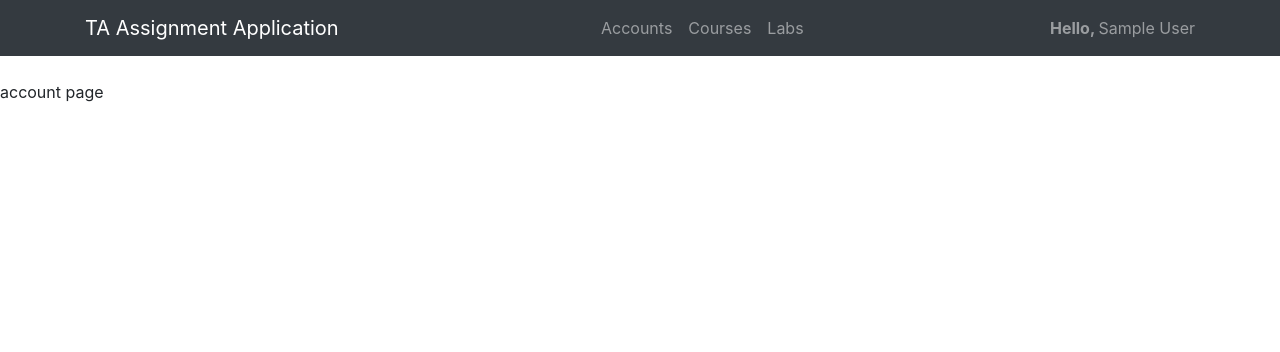
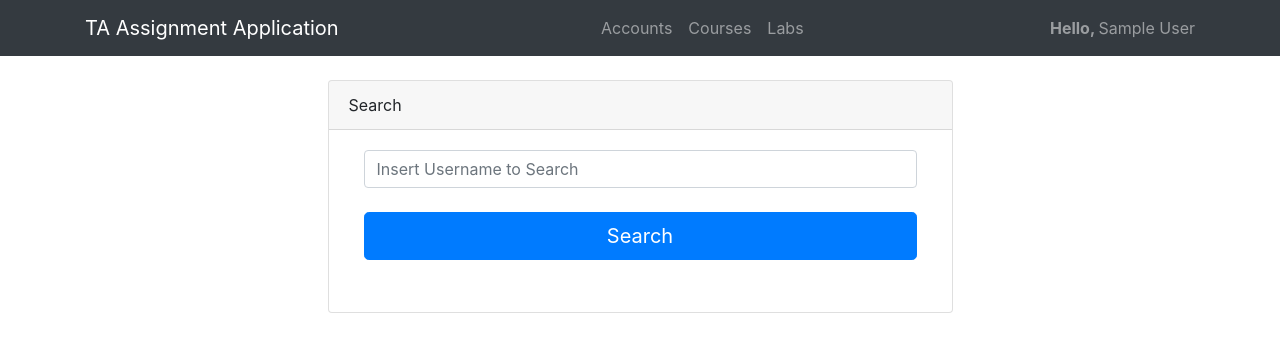
Before and after one commit to adkanyer/CS361Django, a Django app: page /account/ in a window 1280 px wide. Shown: the top 352 px of the page. Run offline with Django 3.2, Linux system fonts and the light colour scheme; tables that the repository leaves empty hold one stand-in row (values such as "Sample post"); some libraries are stand-ins or nearby versions.

Commit message:
A heckton of stuff
Added view_info to the homepage
Added account view_info with search
Started view_accounts

```diff
--- a/TaApp/DjangoModelInterface.py
+++ b/TaApp/DjangoModelInterface.py
@@ -137,35 +137,42 @@ class DjangoModelInterface(DataInterface):
     def get_private_info(self, user):
         info = ContactInfo.objects.filter(account__name=user.username).first()
         hours = OfficeHour.objects.filter(contact_info=info)
-        s = ""
-        s += "Username: " + user.username + "\n"
-        s += "Role: " + user.role + "\n"
+
+        s = {"username": "","name":"","lname":"","email":"","address":"","phone":"","hours":""}
+
+        s["username"] = user.username
+        s["role"] = user.role
         if info.first_name is not None and info.last_name is not None:
-            s += "Name: " + info.first_name + " " + info.last_name + "\n"
+            s["name"] = info.first_name
+            s["lname"] = info.last_name
+        if info.email is not None:
+            s["email"] = info.email
+        office_hours = ""
         if info.address is not None:
-            s += "Address: " + info.address + "\n"
+            s["address"] = info.address
+        for hour in hours:
+            hours += hour.time + " "
+        s["hours"] = office_hours
         if info.phone is not None:
-            s += "Phone: " + info.phone + "\n"
-        if info.email is not None:
-            s += "Email: " + info.email + "\n"
-        s += "Office Hours: "
-        for hour in hours:
-            s += hour.time + " "
+            s["phone"] = info.phone
         return s
 
     def get_public_info(self, user):
         info = ContactInfo.objects.filter(account__name=user.username).first()
         hours = OfficeHour.objects.filter(contact_info=info)
-        s = ""
-        s += "Username: " + user.username + "\n"
-        s += "Role: " + user.role + "\n"
+
+        s = {"username": "", "name": "", "lname": "", "email": "", "hours": ""}
+        s["username"] = user.username
+        s["role"] = user.role
         if info.first_name is not None and info.last_name is not None:
-            s += "Name: " + info.first_name + " " + info.last_name + "\n"
+            s["name"] = info.first_name
+            s["lname"] = info.last_name
         if info.email is not None:
-            s += "Email: " + info.email + "\n"
-        s += "Office Hours: "
+            s["email"] = info.email
+        office_hours = ""
         for hour in hours:
-            s += hour.time + " "
+            hours += hour.time + " "
+        s["hours"] = office_hours
         return s
 
     def edit_phone(self, account_name, phone_number):
--- a/TaApp/views.py
+++ b/TaApp/views.py
@@ -18,19 +18,26 @@ class Home(View):
 
     def get(self, request):
         user = str(self.environ.database.get_logged_in())
+        data = None
 
-        return render(request, "main/index.html", {"user": user, "response": ""})
+        if user != "":
+            data = self.ui.command("view_info", "")
+
+        return render(request, "main/index.html", {"user": user, "response": data})
 
     def post(self, request):
-        response = None
         if request.POST["form"] == "login":
             self.ui.command("login", {"username": request.POST["username"], "password": request.POST["password"]})
         if request.POST["form"] == "logout":
             self.ui.command("logout", "")
 
         user = str(self.environ.database.get_logged_in())
+        data = None
+        if user != "":
+            data = self.ui.command("view_info", "")
 
-        return render(request, "main/index.html", {"user": user, "response": response, "message": str(self.environ.message)})
+        user = str(self.environ.database.get_logged_in())
+        return render(request, "main/index.html", {"user": user, "response": data, "message": str(self.environ.message)})
 
 
 class Accounts(View):
@@ -44,14 +51,23 @@ class Accounts(View):
 
     def get(self, request):
         user = str(self.environ.database.get_logged_in())
+        role = self.environ.user.role
+        accounts = None
 
-        return render(request, "main/account.html", {"user": user, "response": ""})
+        if role == "administrator" or role == "supervisor":
+            accounts = self.ui.command("view_accounts", "")
+
+        return render(request, "main/account.html", {"user": user, "role": role, "accounts": accounts})
 
     def post(self, request):
         response = None
         user = str(self.environ.database.get_logged_in())
+        role = self.environ.user.role
 
-        return render(request, "main/account.html", {"user": user, "response": response, "message": str(self.environ.message)})
+        if request.POST["form"] == "view_info":
+            response = self.ui.command("view_info", {"username": request.POST["username"]})
+
+        return render(request, "main/account.html", {"user": user, "response": response, "message": str(self.environ.message), "role": role})
 
 
 class Courses(View):
--- a/TaCLI/Components/AccountCommands.py
+++ b/TaCLI/Components/AccountCommands.py
@@ -80,10 +80,6 @@ class ViewAccounts(Command.Command):
     def action(self, args):
         result = ""
 
-        if len(args) != 1:
-            self.environment.debug("Invalid arguments.")
-            return "ERROR"
-
         if self.environment.user is None:
             self.environment.debug("You must be logged in to perform this action.")
             return "ERROR"
@@ -120,15 +116,17 @@ class ViewInfo(Command.Command):
             self.environment.debug("You must be logged in to perform this action.")
             return "ERROR"
 
-        if len(args) == 1:
+        if args == "":
             user = self.environment.database.get_user(self.environment.database.get_logged_in())
             return self.environment.database.get_private_info(user)
         else:
-            user = self.environment.database.get_user(args[1])
+            user = self.environment.database.get_user(args["username"])
             if user is not None:
                 if self.environment.user.get_role() not in ["administrator", "supervisor"]:
+                    print("public")
                     return self.environment.database.get_public_info(user)
                 else:
+                    print("private")
                     return self.environment.database.get_private_info(user)
 
             else:
--- a/templates/main/account.html
+++ b/templates/main/account.html
@@ -25,11 +25,59 @@
                 </ul>
             </div>
         </nav>
-
-
         <br>
 
-        account page
+        <div class="row">
+            <div class="col-3"></div>
+            <div class="col-lg-6">
+                <div class="card">
+                    <div class="card-header">Search</div>
+                    <div class="card-body">
+                        {% if message != "" and message is not None%}
+                            <div class="alert alert-danger" role="alert">
+                                {{  message }}
+                            </div>
+                        {% endif %}
+                        <form method="post" action="/account/" class="input-group">
+                            <div class="form-group col-lg-12">
+                                {% csrf_token %}
+                                <input type="text" name="username" placeholder="Insert Username to Search" id="username" class="form-control">
+                                <br>
+                                <p><button class="btn btn-primary btn-lg btn-block" name="form" value="view_info" type="submit">Search</button></p>
+                            </div>
+                        </form>
+                        {% if response is not None %}
+                            <div class="card">
+                                <ul class="list-group list-group-flush">
+                                    <li class="list-group-item">Username: {{ response.username }}</li>
+                                    <li class="list-group-item">Role: {{ response.role }}</li>
+                                    <li class="list-group-item">Email: {{ response.email }}</li>
+                                    <li class="list-group-item">Office Hours: {{ response.hours }}</li>
+                                    {% if role == "administrator" or role == "supervisor" %}
+                                        <li class="list-group-item">Phone: {{ response.Phone }}</li>
+                                        <li class="list-group-item">Address: {{ response.address }}</li>
+                                    {% endif %}
+                                </ul>
+                            </div>
+                        {% endif %}
+                    </div>
+                </div>
+            </div>
+        </div>
+        {% if role == "administrator" or role == "supervisor" %}
+            <br>
+            <div class="row">
+                <div class="col-2"></div>
+                <div class="col-lg-4">
+                    <div class="card">
+                        <div class="card-header">Accounts</div>
+                        <div class="card-body">
+                            {{ accounts }}
+                        </div>
+                    </div>
+                </div>
+
+        {% endif %}
 
      {% endif %}
 
```
Also changed, not shown: templates/main/index.html (+18 -2 lines), 1 other file.
